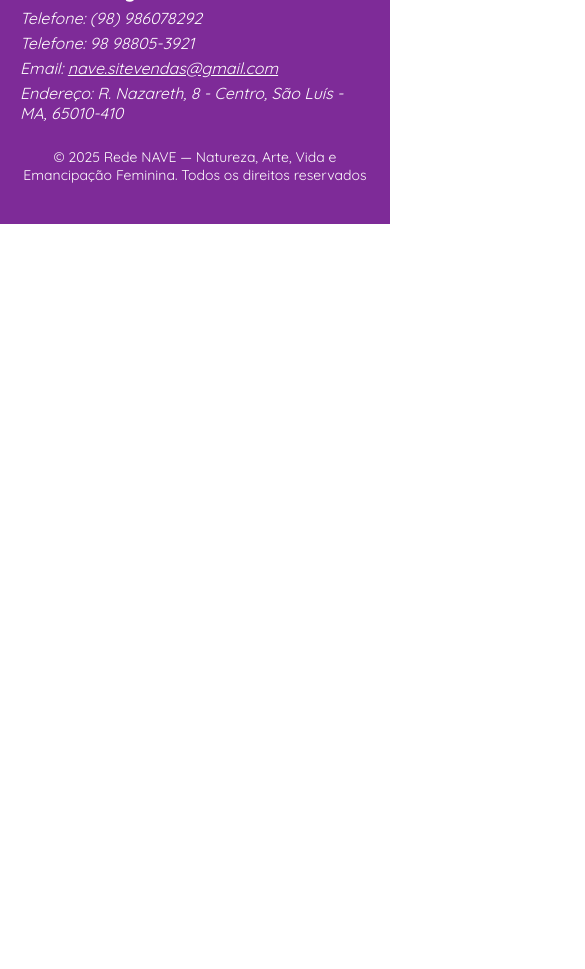
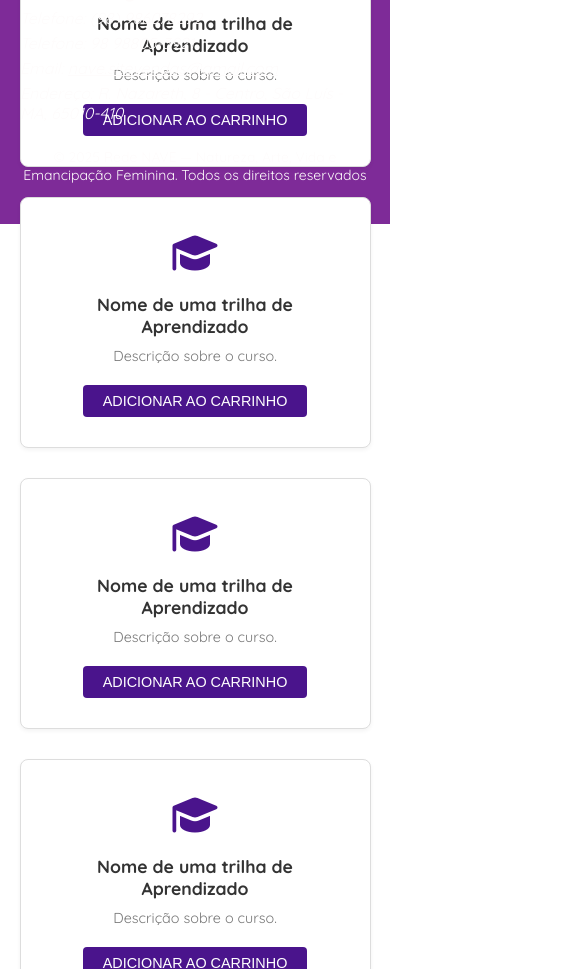
Before and after one commit to Nataliamonteirom/projeto-rede-nave, a plain HTML site: page index.html in a window 390 px wide. Shown: the part 1031-2000 px from the top of the page, 585 px wide, since content can reach past the window. Before the commit the page ends 1255 px from the top, so only its background shows below. Drawn offline with Linux system fonts and the light colour scheme.

Commit message:
Trilhas de Aprendizado

```diff
--- a/index.html
+++ b/index.html
@@ -13,8 +13,8 @@
 <body>
     <header class="header">
         <div class="navbar">
-            <img src="src/assets/images/logo_nave 1.png" alt="">
-        <nav class="nav-menu">
+            <img src="src/assets/images/logo_nave 1.png" alt="Logo Rede NAVE" class="logo">
+            <nav class="nav-menu">
             <ul>
                 <li class="nav-item"><a href="#">Início</a></li>
                 <li class="nav-item"><a href="#">Trilhas</a></li>
@@ -27,14 +27,47 @@
             <a href="#">Login</a>
         </div>
         </div>
-    </header>
+      <div class="header-banner">
+        <img src="src/assets/images/croche-banner.png" alt="Banner de crochê" class="banner-image">
+      </div>
+      </header>
     <main class="main-content">
         <h1 class="title">Rede NAVE</h1>
         <P class="text-intro">Natureza, Arte, Vida, Emancipação feminina</P>
         <div class="btn-wrapper">
             <button class="btn-default"><a href="#">Saiba mais</a></button>
         </div>
+     <section class="trilhas-section">
+            <div class="card-grid">
+                <div class="trilha-card">
+                    <div class="card-icon"><i class="fas fa-graduation-cap"></i></div>
+                    <h3>Nome de uma trilha de Aprendizado</h3>
+                    <p class="descricao">Descrição sobre o curso.</p>
+                    <button class="btn-carrinho">Adicionar ao Carrinho</button>
+                </div>
 
+                <div class="trilha-card">
+                    <div class="card-icon"><i class="fas fa-graduation-cap"></i></div>
+                    <h3>Nome de uma trilha de Aprendizado</h3>
+                    <p class="descricao">Descrição sobre o curso.</p>
+                    <button class="btn-carrinho">Adicionar ao Carrinho</button>
+                </div>
+
+                <div class="trilha-card">
+                    <div class="card-icon"><i class="fas fa-graduation-cap"></i></div>
+                    <h3>Nome de uma trilha de Aprendizado</h3>
+                    <p class="descricao">Descrição sobre o curso.</p>
+                    <button class="btn-carrinho">Adicionar ao Carrinho</button>
+                </div>
+
+                <div class="trilha-card">
+                    <div class="card-icon"><i class="fas fa-graduation-cap"></i></div>
+                    <h3>Nome de uma trilha de Aprendizado</h3>
+                    <p class="descricao">Descrição sobre o curso.</p>
+                    <button class="btn-carrinho">Adicionar ao Carrinho</button>
+                </div>
+            </div>
+        </section>
     </main>
 <footer class="rodape">
   <div class="footer-content">
--- a/src/styles/styles.css
+++ b/src/styles/styles.css
@@ -2,6 +2,11 @@
     margin: 0;
     padding: 0;
     box-sizing: border-box;
+}
+
+.header {
+    width: 100%;
+    height: 400px;
 }
 
 body{
@@ -9,7 +14,7 @@ body{
 }
 
 .header{
-    background-image: url(/src/assets/images/croche-banner.png);
+    background-image:url(/src/assets/images/croche-banner.png);
     height: 400px;
     background-repeat: no-repeat;
     background-position: center;
@@ -61,6 +66,112 @@ body{
     height: 500px;
 }
 
+passion-section {
+    background-color: #ffffff;
+    padding: 40px 60px;
+    margin: 40px auto;
+    text-align: center;
+    border-radius: 8px;
+    box-shadow: 0 4px 8px rgba(0, 0, 0, 0.05);
+    border-top: 5px solid #a3e0de;
+}
+
+.passion-section h2 {
+    font-size: 1.8em;
+    color: #4a148c;
+    margin-bottom: 15px;
+}
+
+.passion-section p {
+    font-size: 1em;
+    color: #555;
+    max-width: 700px;
+    margin: 0 auto;
+}
+
+
+.trilhas-section {
+    padding: 20px 0 60px 0;
+}
+
+.card-grid {
+    display: flex;
+    flex-wrap: wrap; /* Permite que os cards quebrem para a próxima linha */
+    gap: 30px; /* Espaço entre os cards */
+    justify-content: center; /* Centraliza os cards */
+}
+
+.trilha-card {
+    background-color: #ffffff;
+    border: 1px solid #ddd;
+    border-radius: 8px;
+    padding: 30px;
+    width: 100%; /* Largura padrão */
+    max-width: 250px; /* Largura máxima para desktop */
+    text-align: center;
+    box-shadow: 0 2px 4px rgba(0, 0, 0, 0.05);
+    display: flex;
+    flex-direction: column;
+    align-items: center;
+    transition: transform 0.2s;
+}
+
+.trilha-card:hover {
+    transform: translateY(-5px); /* Efeito sutil ao passar o mouse */
+}
+
+.card-icon {
+    color: #4a148c; /* Cor roxa para o ícone */
+    font-size: 2.5em;
+    margin-bottom: 15px;
+}
+
+.trilha-card h3 {
+    font-size: 1.1em;
+    margin-bottom: 10px;
+    color: #333;
+}
+
+.trilha-card .descricao {
+    font-size: 0.9em;
+    color: #777;
+    margin-bottom: 20px;
+}
+
+.btn-carrinho {
+    background-color: #4a148c;
+    color: white;
+    border: none;
+    padding: 8px 20px;
+    font-size: 0.9em;
+    cursor: pointer;
+    border-radius: 4px;
+    transition: background-color 0.3s;
+    text-transform: uppercase;
+}
+
+.btn-carrinho:hover {
+    background-color: #6a1b9a;
+}
+
+@media (max-width: 600px) {
+    .passion-section {
+        padding: 30px 20px;
+    }
+
+    .nave-header {
+        padding: 40px 10px;
+    }
+
+    .card-grid {
+        flex-direction: column;
+        align-items: center;
+    }
+
+    .trilha-card {
+        max-width: 90%;
+    }
+}
 .title{
     color: #A3C73B;
     font-size: 60px;
```
Also changed, not shown: src/assets/icons/mortarboard.svg (added).
